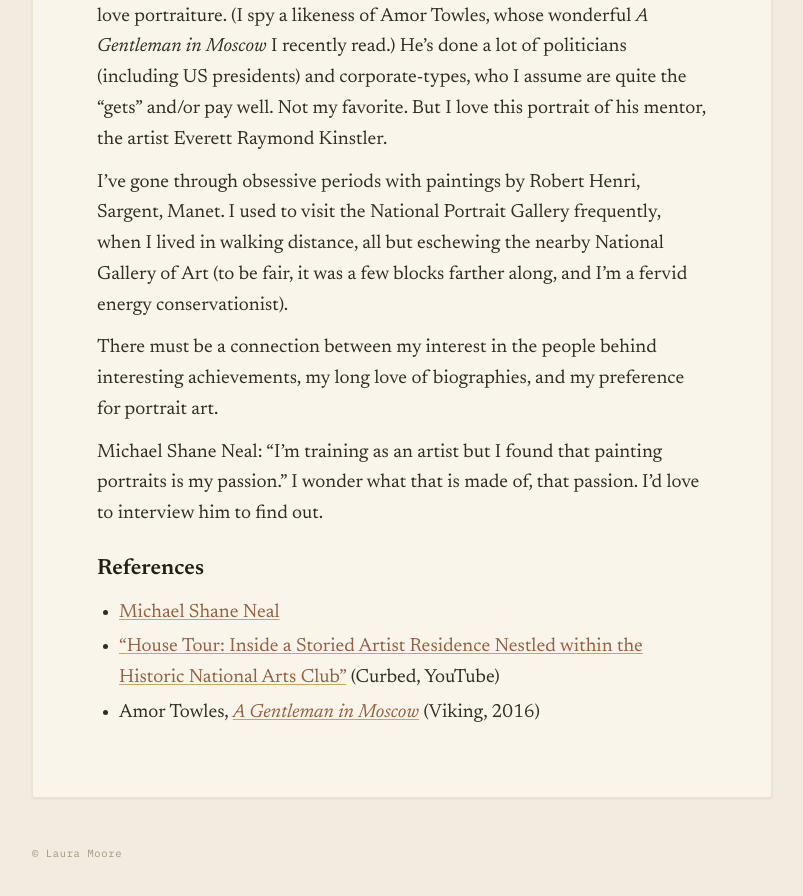
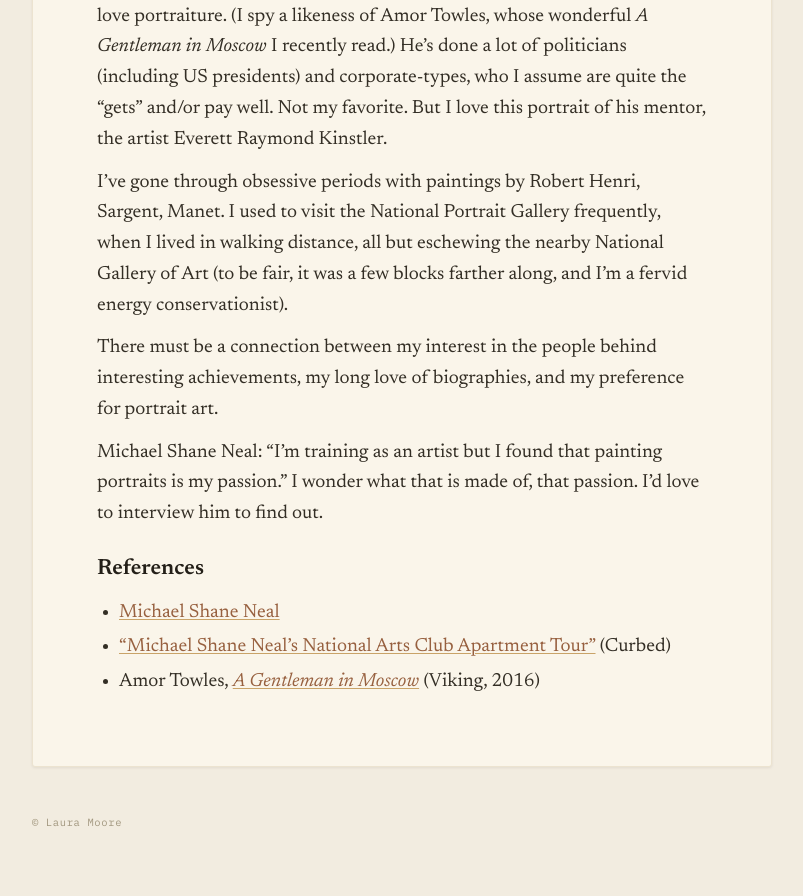
Before and after one commit to lauramoorewrites-del/treasury, a Jekyll site: the page built from _pages/the-style-of-portrait-artist-michael-shane-neal.md, in a window 1280 px wide and 900 px high, scrolled down 1155 px. Shown: the top 896 px of the window, without its empty margins (238-1041 px from the left). Built offline with Jekyll 4.4.1, drawn with Linux system fonts in a browser that asks for light colours; after the commit the page ends 2024 px from its top, so only the background shows below that.

Commit message:
Update Michael Shane Neal reference to Curbed article link
Co-Authored-By: Claude Opus 4.6 (1M context) <noreply@anthropic.com>

```diff
--- a/_pages/the-style-of-portrait-artist-michael-shane-neal.md
+++ b/_pages/the-style-of-portrait-artist-michael-shane-neal.md
@@ -30,5 +30,5 @@ Michael Shane Neal: “I’m training as an artist but I found that painting por
 ## References
 
 - [Michael Shane Neal](https://www.michaelshaneneal.com/)
-- [“House Tour: Inside a Storied Artist Residence Nestled within the Historic National Arts Club”](https://www.youtube.com/watch?v=-XvN-ETit2k) (Curbed, YouTube)
+- [“Michael Shane Neal's National Arts Club Apartment Tour”](https://www.curbed.com/article/michael-shane-neal-national-arts-club-apartment-tour.html) (Curbed)
 - Amor Towles, [*A Gentleman in Moscow*](https://bookshop.org/p/books/a-gentleman-in-moscow-amor-towles/10206530) (Viking, 2016)
```
